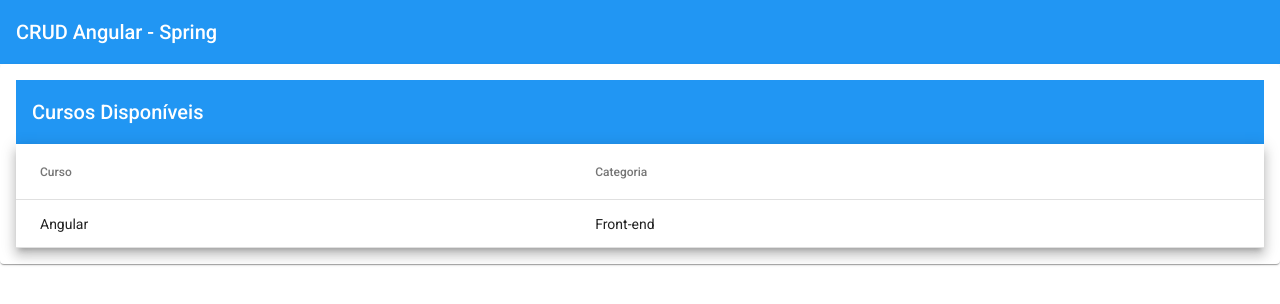
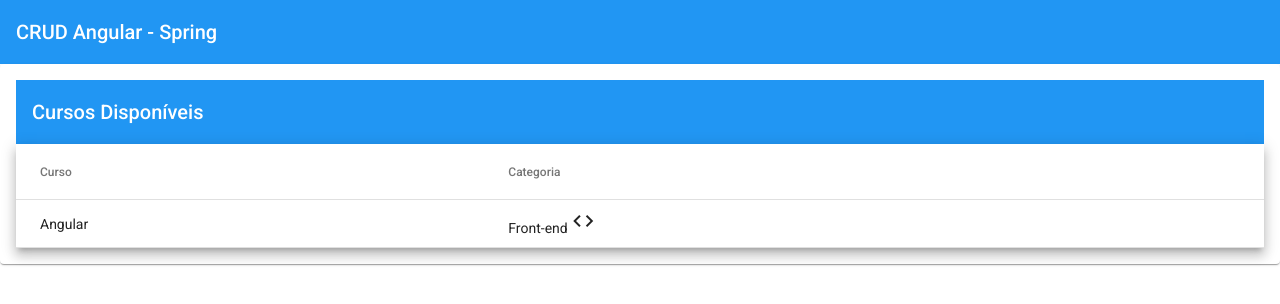
Before and after one commit to Thiago250801/crud-angular-spring, an Angular app: page /cursos in a window 1280 px wide. Shown: the top 304 px of the page. Built offline with nearby package versions, Linux system fonts and the light colour scheme.

Commit message:
criado o pipe de categoria pra adicionar icons na listagem

```diff
--- a/src/app/cursos/cursos.component.html
+++ b/src/app/cursos/cursos.component.html
@@ -9,13 +9,16 @@
     <!-- Coluna Nome -->
     <ng-container matColumnDef="nome">
       <th mat-header-cell *matHeaderCellDef> Curso </th>
-      <td mat-cell *matCellDef="let curso"> {{ curso.nome }} </td>
+      <td mat-cell *matCellDef="let curso"> {{ curso.nome }}
+      </td>
     </ng-container>
 
     <!-- Coluna Categoria -->
     <ng-container matColumnDef="categoria">
       <th mat-header-cell *matHeaderCellDef> Categoria </th>
-      <td mat-cell *matCellDef="let curso"> {{ curso.categoria }} </td>
+      <td mat-cell *matCellDef="let curso"> {{ curso.categoria }}
+        <mat-icon aria-hidden="false" aria-label="Categoria do curso">{{ curso.categoria | categoria }}</mat-icon>
+      </td>
     </ng-container>
 
     <tr mat-header-row *matHeaderRowDef="displayedColumns"></tr>
--- a/src/app/shared/app-material/app-material.module.ts
+++ b/src/app/shared/app-material/app-material.module.ts
@@ -5,6 +5,7 @@
 import {MatProgressSpinnerModule} from '@angular/material/progress-spinner';
 import {MatDialogModule} from '@angular/material/dialog';
 import {MatButtonModule} from "@angular/material/button";
+import {MatIconModule} from '@angular/material/icon';
 
 @NgModule({
   exports: [
@@ -13,7 +14,8 @@
     MatToolbarModule,
     MatProgressSpinnerModule,
     MatDialogModule,
-    MatButtonModule
+    MatButtonModule,
+    MatIconModule,
   ]
 })
 export class AppMaterialModule { }
--- /dev/null
+++ b/src/app/shared/pipes/categoria.pipe.ts
@@ -0,0 +1,16 @@
+import { Pipe, PipeTransform } from '@angular/core';
+
+@Pipe({
+  name: 'categoria'
+})
+export class CategoriaPipe implements PipeTransform {
+
+  transform(value: string): string {
+    switch (value){
+      case 'front end': return 'code';
+      case 'back-end': return 'computer';
+    }
+    return 'code';
+  }
+
+}
--- a/src/app/shared/shared.module.ts
+++ b/src/app/shared/shared.module.ts
@@ -2,18 +2,20 @@
 import { CommonModule } from '@angular/common';
 import { ErrorDialogComponent } from './components/error-dialog/error-dialog.component';
 import {AppMaterialModule} from "./app-material/app-material.module";
+import { CategoriaPipe } from './pipes/categoria.pipe';
 
 
 
 @NgModule({
   declarations: [
-    ErrorDialogComponent
+    ErrorDialogComponent,
+    CategoriaPipe
   ],
   imports: [
     CommonModule,
     AppMaterialModule,
 
   ],
-  exports: [ErrorDialogComponent]
+  exports: [ErrorDialogComponent, CategoriaPipe]
 })
 export class SharedModule { }
```
Also changed, not shown: 1 other file (tests, documents, lock files or other folders).
